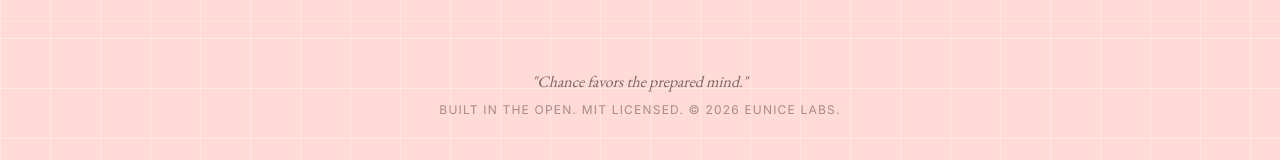
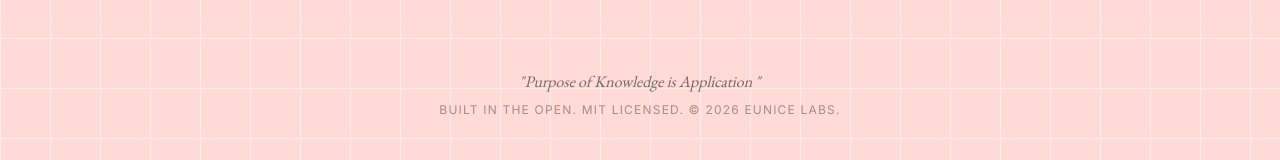
Before and after one commit to Gagancreates/Eunice-Labs, a Next.js app in the folder frontend/: page / in a window 1280 px wide. Shown: the part 4162-4322 px from the top of the page. Built offline with nearby package versions, Linux system fonts and the light colour scheme.

Commit message:
minor change

```diff
--- a/frontend/app/page.tsx
+++ b/frontend/app/page.tsx
@@ -179,7 +179,7 @@ const App: React.FC = () => {
       {/* Footer */}
       <footer className="py-12 text-center border-t border-white/20">
         <p className="font-serif text-lab-text/60 italic mb-2">
-          "Chance favors the prepared mind."
+          "Purpose of Knowledge is Application "
         </p>
         <p className="font-sans text-xs text-lab-text/40 tracking-widest uppercase">
           Built in the open. MIT Licensed. © {new Date().getFullYear()} Eunice Labs.
```
